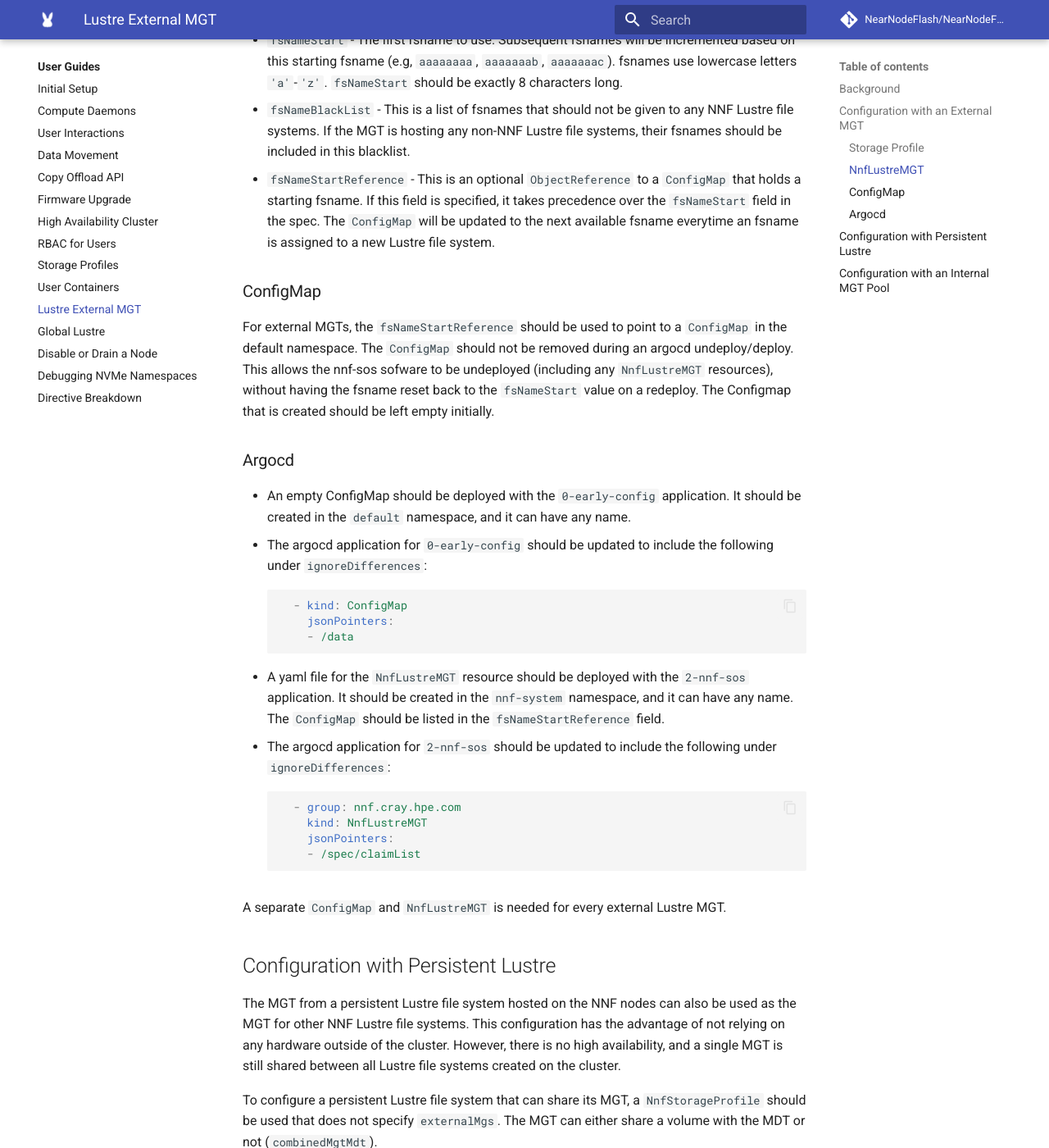
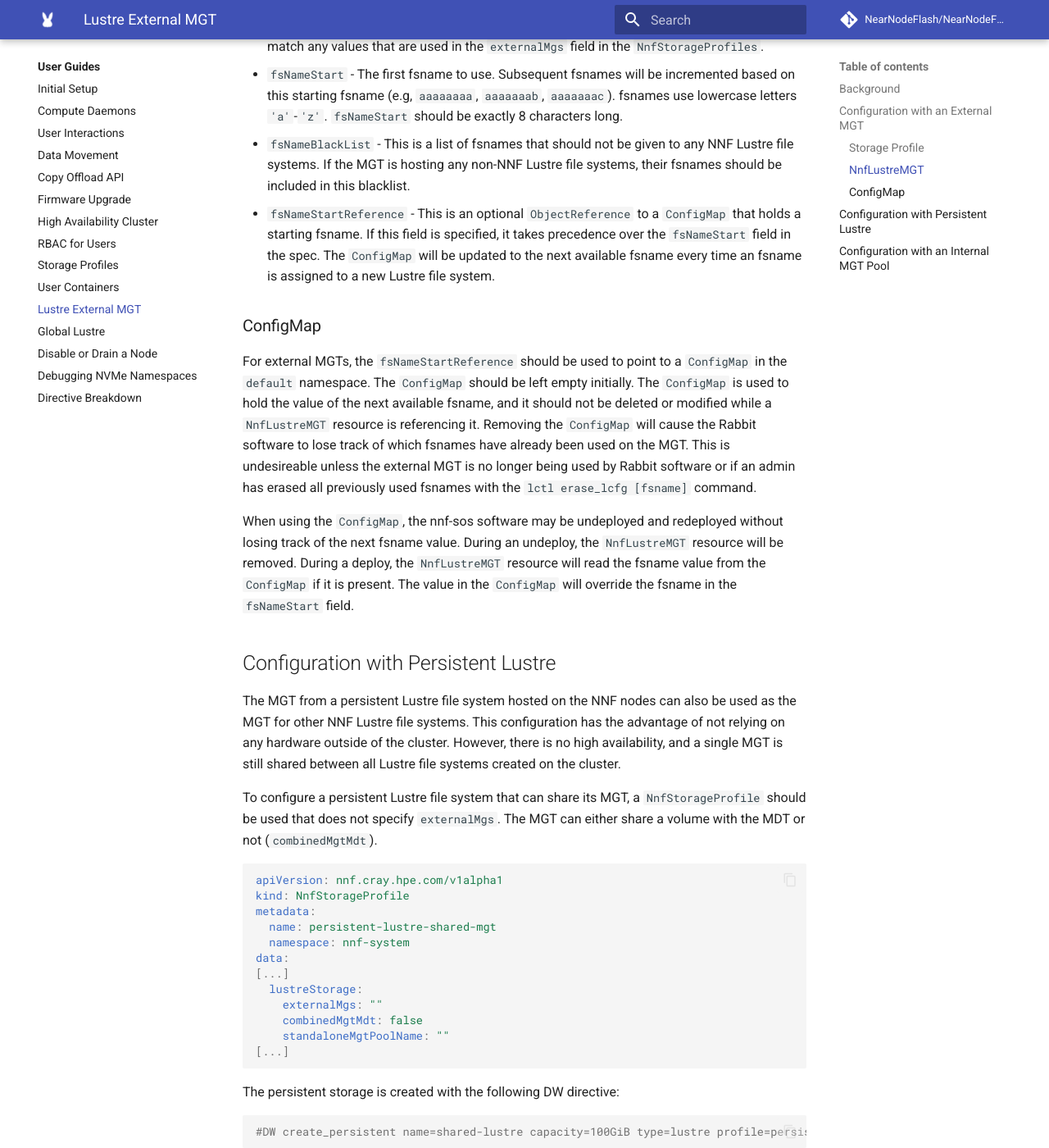
Before and after one commit to NearNodeFlash/NearNodeFlash.github.io, an MkDocs documentation site: the page built from docs/guides/external-mgs/readme.md, in a window 1280 px wide and 1400 px high, scrolled down 1968 px. Shown: the whole window at 82% size. Built offline with MkDocs 1.6.1 and Material for MkDocs 9.7.7, drawn with Linux system fonts in a browser that asks for light colours; comment, search, counter and statistics services are not loaded; the version menu is left out; some of the changed text lies outside the part shown.

Commit message:
review comments
Signed-off-by: Matt Richerson <matthew.richerson@hpe.com>

````diff
--- a/docs/guides/external-mgs/readme.md
+++ b/docs/guides/external-mgs/readme.md
@@ -39,9 +39,11 @@ data:
 
 ### NnfLustreMGT
 
-A `NnfLustreMGT` resource tracks which fsnames have been used on the MGT to prevent fsname re-use. Any Lustre file systems that are created through the NNF software will request an fsname to use from a `NnfLustreMGT` resource. Every MGT must have a corresponding `NnfLustreMGT` resource. For MGTs that are hosted on NNF hardware, the `NnfLustreMGT` resources are created automatically. The NNF software also erases any unused fsnames from the MGT disk for any internally hosted MGTs. For a MGT hosted on an external node, an admin must create an `NnfLustreMGT` resource. This resource ensures that fsnames will be created in a sequential order without any fsname re-use. However, after an fsname is no longer in use by a file system, it will not be erased from the MGT disk. An admin may decide to periodically run the `lctl erase_lcfg [fsname]` command to remove fsnames that are no longer in use.
+A `NnfLustreMGT` resource tracks which fsnames have been used on the MGT to prevent fsname re-use. Any Lustre file systems that are created through the NNF software will request an fsname to use from a `NnfLustreMGT` resource. Every MGT must have a corresponding `NnfLustreMGT` resource. For MGTs that are hosted on NNF hardware, the `NnfLustreMGT` resources are created automatically. The NNF software also erases any unused fsnames from the MGT disk for any internally hosted MGTs.
 
-Below is an example `NnfLustreMGT` resource. The `NnfLustreMGT` resource for external MGSs should be created in the `nnf-system` namespace.
+For a MGT hosted on an external node, an admin must create an `NnfLustreMGT` resource. This resource ensures that fsnames will be created in a sequential order without any fsname re-use. However, after an fsname is no longer in use by a file system, it will not be erased from the MGT disk. An admin may decide to periodically run the `lctl erase_lcfg [fsname]` command to remove fsnames that are no longer in use.
+
+Below is an example `NnfLustreMGT` resource. The `NnfLustreMGT` resource for external MGSs must be created in the `nnf-system` namespace.
 
 ```yaml
 apiVersion: nnf.cray.hpe.com/v1alpha1
@@ -64,31 +66,13 @@ spec:
 * `addresses` - This is a list of LNet addresses that could be used for this MGT. This should match any values that are used in the `externalMgs` field in the `NnfStorageProfiles`.
 * `fsNameStart` - The first fsname to use. Subsequent fsnames will be incremented based on this starting fsname (e.g, `aaaaaaaa`, `aaaaaaab`, `aaaaaaac`). fsnames use lowercase letters `'a'`-`'z'`. `fsNameStart` should be exactly 8 characters long.
 * `fsNameBlackList` - This is a list of fsnames that should not be given to any NNF Lustre file systems. If the MGT is hosting any non-NNF Lustre file systems, their fsnames should be included in this blacklist.
-* `fsNameStartReference` - This is an optional `ObjectReference` to a `ConfigMap` that holds a starting fsname. If this field is specified, it takes precedence over the `fsNameStart` field in the spec. The `ConfigMap` will be updated to the next available fsname everytime an fsname is assigned to a new Lustre file system.
+* `fsNameStartReference` - This is an optional `ObjectReference` to a `ConfigMap` that holds a starting fsname. If this field is specified, it takes precedence over the `fsNameStart` field in the spec. The `ConfigMap` will be updated to the next available fsname every time an fsname is assigned to a new Lustre file system.
 
 ### ConfigMap
 
-For external MGTs, the `fsNameStartReference` should be used to point to a `ConfigMap` in the default namespace. The `ConfigMap` should not be removed during an argocd undeploy/deploy. This allows the nnf-sos sofware to be undeployed (including any `NnfLustreMGT` resources), without having the fsname reset back to the `fsNameStart` value on a redeploy. The Configmap that is created should be left empty initially.
+For external MGTs, the `fsNameStartReference` should be used to point to a `ConfigMap` in the `default` namespace. The `ConfigMap` should be left empty initially. The `ConfigMap` is used to hold the value of the next available fsname, and it should not be deleted or modified while a `NnfLustreMGT` resource is referencing it. Removing the `ConfigMap` will cause the Rabbit software to lose track of which fsnames have already been used on the MGT. This is undesireable unless the external MGT is no longer being used by Rabbit software or if an admin has erased all previously used fsnames with the `lctl erase_lcfg [fsname]` command.
 
-### Argocd
-
-* An empty ConfigMap should be deployed with the `0-early-config` application. It should be created in the `default` namespace, and it can have any name.
-* The argocd application for `0-early-config` should be updated to include the following under `ignoreDifferences`:
-```yaml
-  - kind: ConfigMap
-    jsonPointers:
-    - /data
-```
-* A yaml file for the `NnfLustreMGT` resource should be deployed with the `2-nnf-sos` application. It should be created in the `nnf-system` namespace, and it can have any name. The `ConfigMap` should be listed in the `fsNameStartReference` field.
-* The argocd application for `2-nnf-sos` should be updated to include the following under `ignoreDifferences`:
-```yaml
-  - group: nnf.cray.hpe.com
-    kind: NnfLustreMGT
-    jsonPointers:
-    - /spec/claimList
-```
-
-A separate `ConfigMap` and `NnfLustreMGT` is needed for every external Lustre MGT.
+When using the `ConfigMap`, the nnf-sos software may be undeployed and redeployed without losing track of the next fsname value. During an undeploy, the `NnfLustreMGT` resource will be removed. During a deploy, the `NnfLustreMGT` resource will read the fsname value from the `ConfigMap` if it is present. The value in the `ConfigMap` will override the fsname in the `fsNameStart` field.
 
 ## Configuration with Persistent Lustre
 
````
